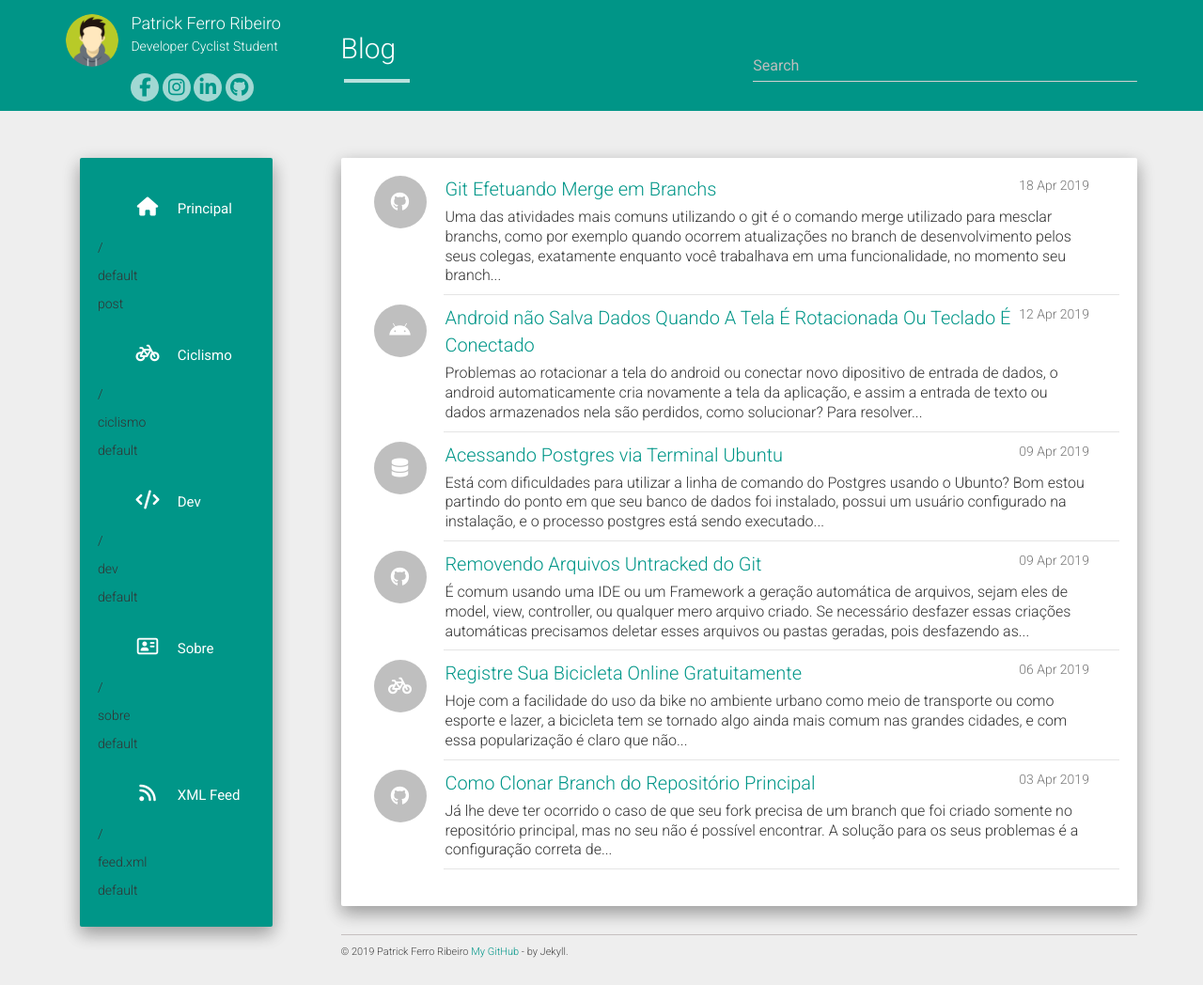
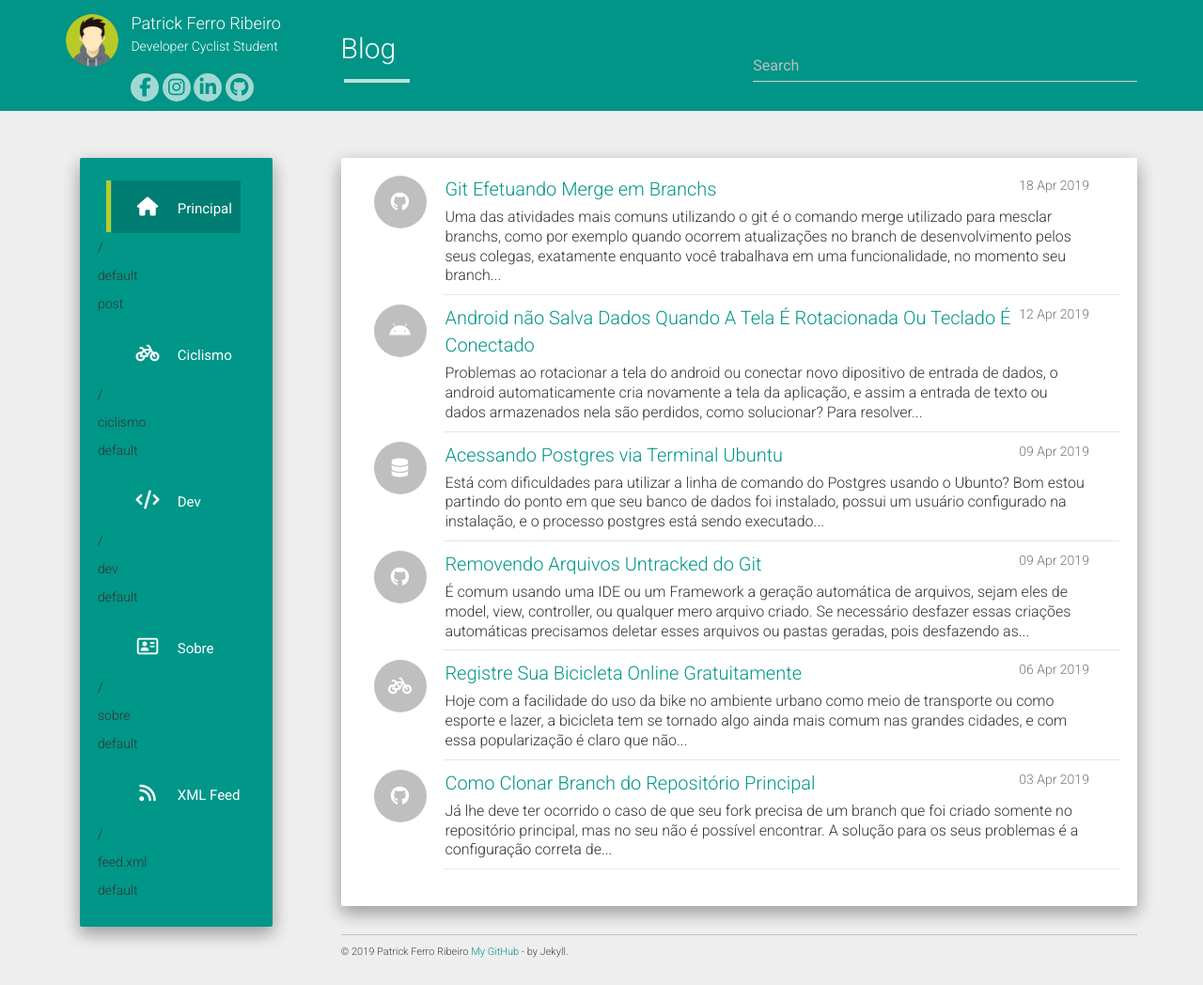
Before and after one commit to riberman/riberman.github.io, a Jekyll site: the page built from index.html, in a window 1280 px wide. Shown: the whole page at 94% size. Built offline with Jekyll 4.4.1, drawn with Linux system fonts in a browser that asks for light colours; nearby versions of some CDN libraries; the list of posts is cut into pages by our own code.

Commit message:
test navigation menu

```diff
--- a/_includes/navigation.html
+++ b/_includes/navigation.html
@@ -1,7 +1,7 @@
 <ul class="list-separator nav navbar-nav well well-primary {{ page.layout }}">
 {% for i in site.data.urls %}
 	{% assign current = nil %}
-	{% assign pageurl = page.url | split:'/' | second %}
+	{% assign pageurl = page.url | split:'/' | last %}
 	{% assign menuurl = i.url | split:'/' | last %}
 	{% assign linkurl = nil %}
 	{% if i.url contains '://' %}
```
